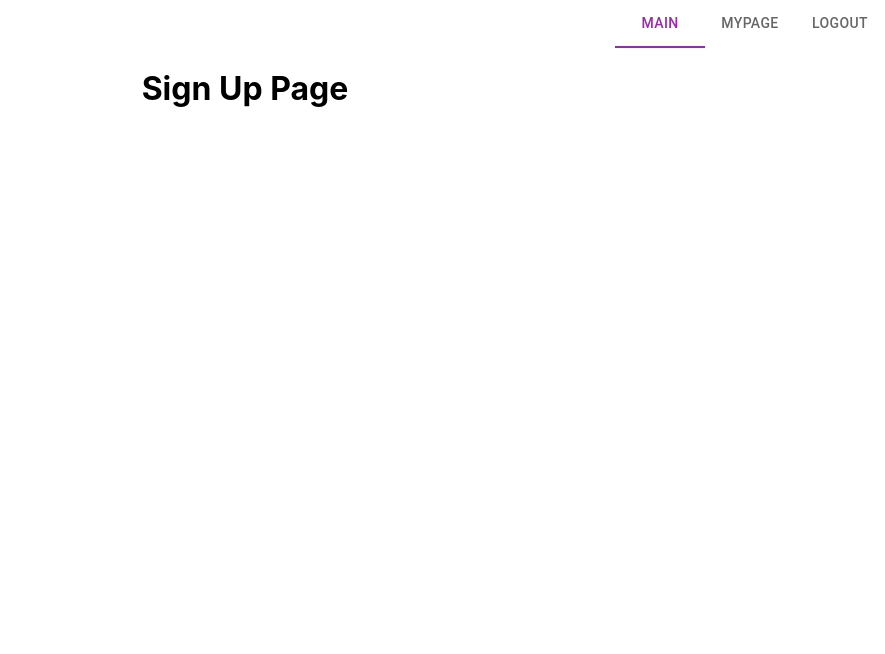
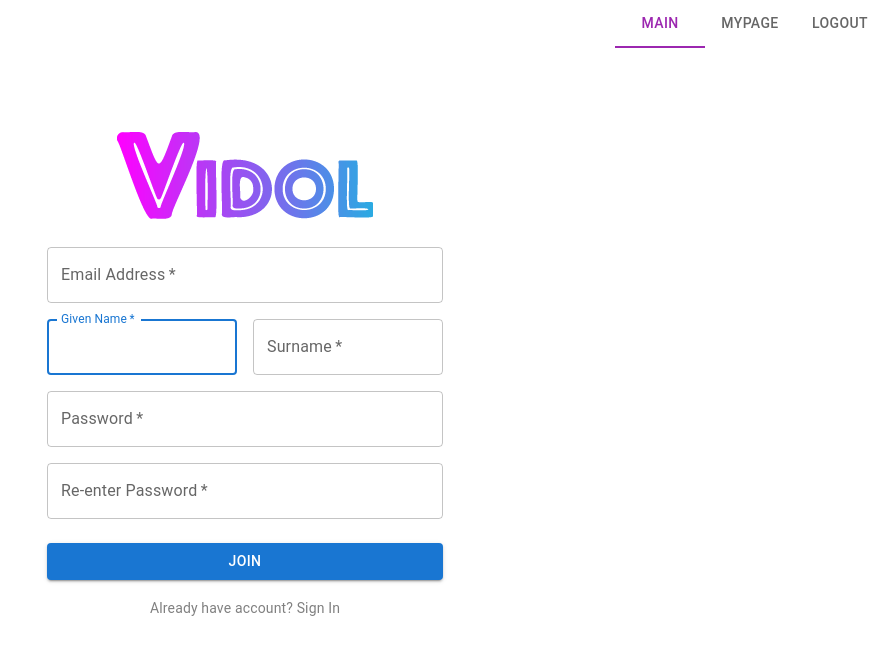
Before and after one commit to swsnu/swpp2021-team7, a React (Create React App) app in the folder frontend/: page /sign/join in a window 1280 px wide. Shown: the top 654 px of the page, without its empty margins (395-1280 px from the left). Built offline with nearby package versions, Linux system fonts and the light colour scheme.

Commit message:
signup frontend

```diff
--- a/frontend/src/containers/Signin.jsx
+++ b/frontend/src/containers/Signin.jsx
@@ -8,7 +8,7 @@ import Grid from '@mui/material/Grid';
 import Box from '@mui/material/Box';
 import logo from '../image/256w/자산 1_256.png';
 import { withRouter } from 'react-router';
-import { Redirect } from 'react-router-dom';
+
 
 function Signin(props) {
   const handleSubmit = (event) => {
--- a/frontend/src/containers/Signup.jsx
+++ b/frontend/src/containers/Signup.jsx
@@ -1,8 +1,122 @@
 import React, { Component } from 'react';
+import Container from '@mui/material/Container';
+import Button from '@mui/material/Button';
+import CssBaseline from '@mui/material/CssBaseline';
+import TextField from '@mui/material/TextField';
+import Link from '@mui/material/Link';
+import Grid from '@mui/material/Grid';
+import Box from '@mui/material/Box';
+import { FormControlLabel } from '@mui/material';
+import { Checkbox } from '@mui/material';
+import logo from '../image/256w/자산 1_256.png';
+import { withRouter } from 'react-router';
 
 
 export default function Signup(props) {
-    return (
-        <h1> Sign Up Page</h1>
-    );
+    const handleSubmit = (event) => {
+    event.preventDefault();
+    const data = new FormData(event.currentTarget);
+    console.log({
+      email: data.get('email'),
+      password: data.get('password'),
+    });
+    props.history.push('/');
+  };
+
+  return (
+    <React.Fragment>
+      <Container component="main" maxWidth="xs">
+        <CssBaseline />
+        <Box
+          sx={{
+            marginTop: 8,
+            display: 'flex',
+            flexDirection: 'column',
+            alignItems: 'center',
+          }}
+        >
+            <img
+              src={logo}
+              style={{margin: 20}}
+            />
+            <Box component="form" onSubmit={handleSubmit} noValidate sx={{ mt: 1 }}>
+            <Grid container spacing={2}>
+                <Grid item xs={12}>
+                    <TextField
+                    required
+                    fullWidth
+                    id="email"
+                    label="Email Address"
+                    name="email"
+                    autoComplete="email"
+                    />
+                </Grid>
+                <Grid item xs={12} sm={6}>
+                    <TextField
+                    autoComplete="given-name"
+                    name="firstName"
+                    required
+                    fullWidth
+                    id="firstName"
+                    label="Given Name"
+                    autoFocus
+                    />
+                </Grid>
+                <Grid item xs={12} sm={6}>
+                    <TextField
+                    required
+                    fullWidth
+                    id="lastName"
+                    label="Surname"
+                    name="lastName"
+                    autoComplete="family-name"
+                    />
+                </Grid>
+                <Grid item xs={12}>
+                    <TextField
+                    required
+                    fullWidth
+                    name="password"
+                    label="Password"
+                    type="password"
+                    id="password"
+                    autoComplete="new-password"
+                    />
+                </Grid>
+                <Grid item xs={12}>
+                    <TextField
+                    required
+                    fullWidth
+                    name="password"
+                    label="Re-enter Password"
+                    type="password"
+                    id="password"
+                    autoComplete="new-password"
+                    />
+                </Grid>
+            </Grid>
+            <Button
+              type="submit"
+              fullWidth
+              variant="contained"
+              sx={{ mt: 3, mb: 2 }}
+            >
+              JOIN
+            </Button>
+            <Grid container>
+                <Grid item xs>
+                    <Link
+                        style={{textDecoration: 'none', color: 'gray'}}
+                        href="/sign/login"
+                        variant="body2"
+                    >
+                    Already have account? Sign In
+                    </Link>
+                </Grid>
+            </Grid>
+          </Box>
+        </Box>
+      </Container>
+    </React.Fragment>
+  );
 }
```
